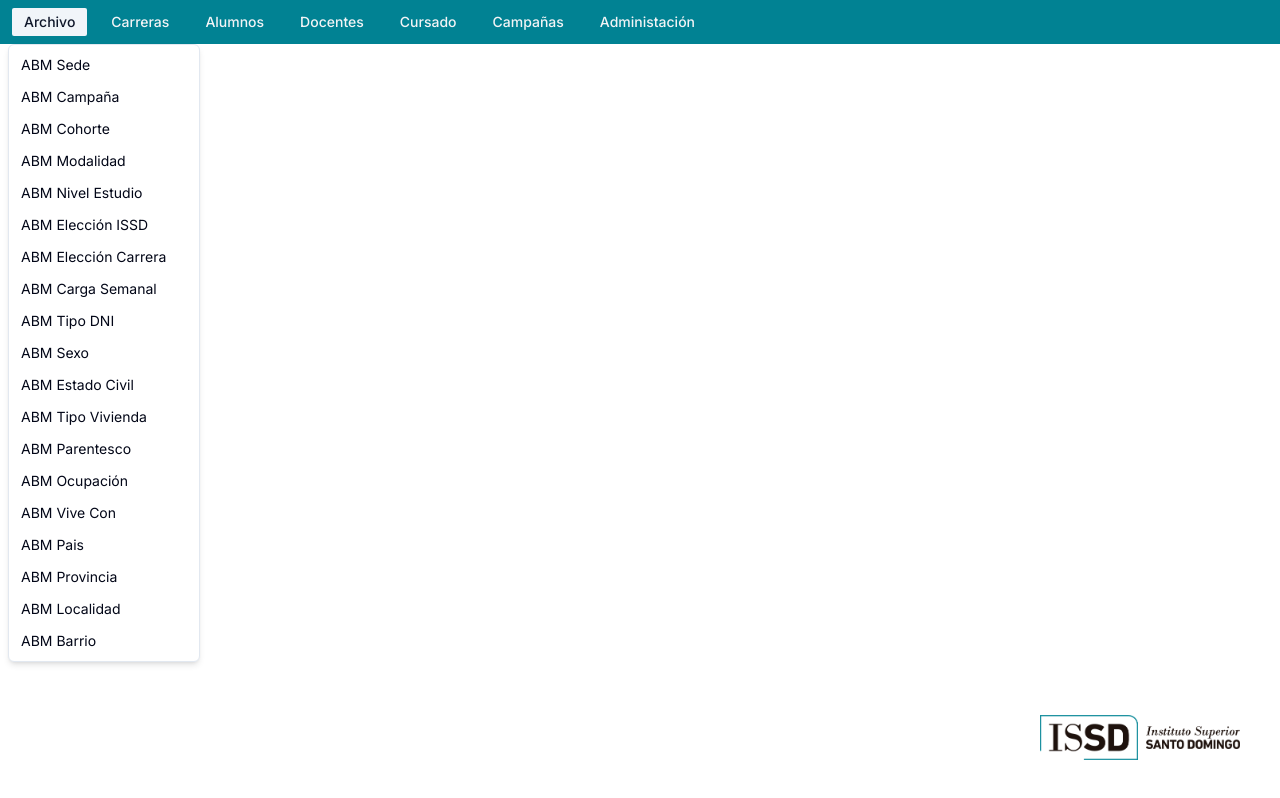
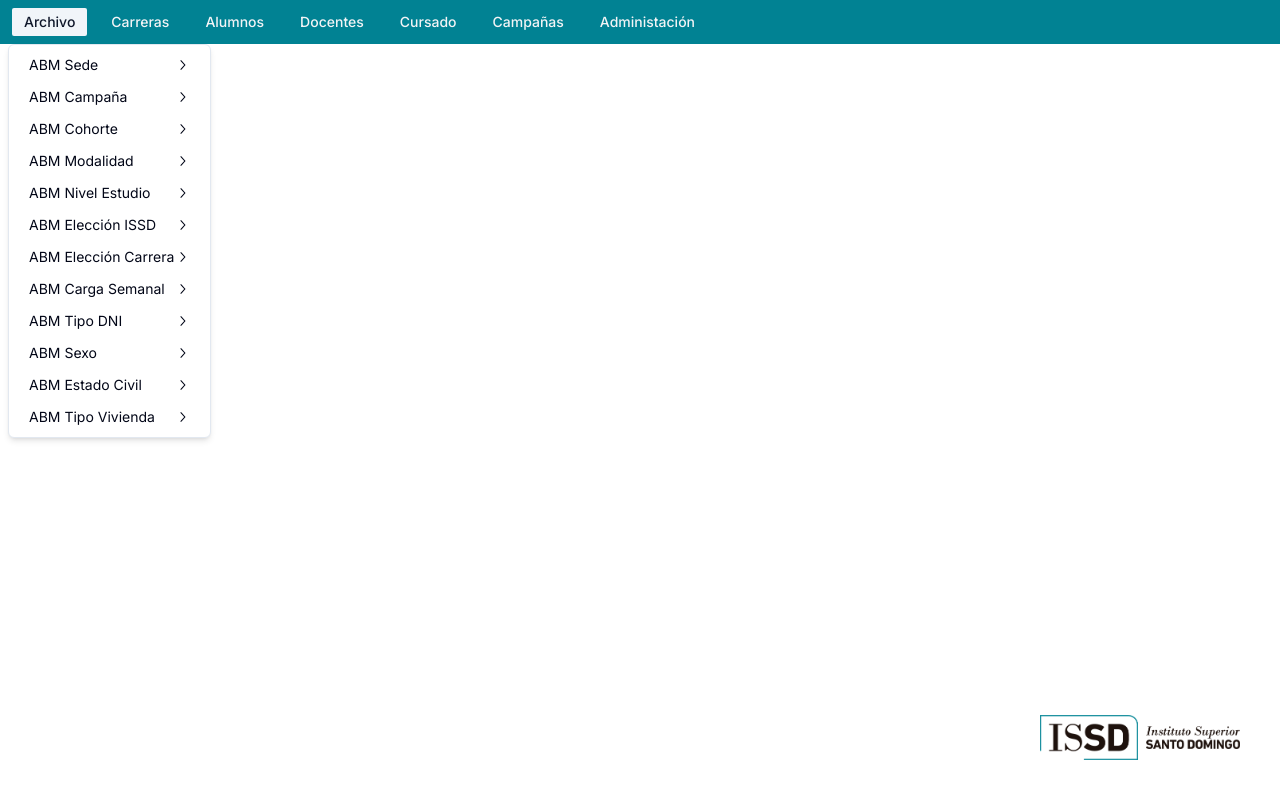
Before and after one commit to demattei-teo/ISSD, a Next.js app: page / in a window 1280 px wide. Both pictures are taken after a click on the button "Archivo". Built offline with nearby package versions, Linux system fonts and the light colour scheme.

Commit message:
feat: add sub menus to navbar

```diff
--- a/package.json
+++ b/package.json
@@ -11,6 +11,7 @@
   "dependencies": {
     "@radix-ui/react-icons": "^1.3.0",
     "@radix-ui/react-menubar": "^1.0.4",
+    "@radix-ui/react-scroll-area": "^1.0.5",
     "class-variance-authority": "^0.7.0",
     "clsx": "^2.1.0",
     "next": "14.1.3",
--- a/src/components/organisms/Header.tsx
+++ b/src/components/organisms/Header.tsx
@@ -1,6 +1,6 @@
 'use client'
 
-import { Menubar, MenubarContent, MenubarItem, MenubarMenu, MenubarTrigger } from '@/components/ui/menubar'
+import { Menubar, MenubarContent, MenubarItem, MenubarMenu, MenubarSub, MenubarSubContent, MenubarSubTrigger, MenubarTrigger } from '@/components/ui/menubar'
 import { categories } from '@/utils/Links'
 import clsx from 'clsx'
 import Image from 'next/image'
@@ -8,6 +8,7 @@ import Link from 'next/link'
 import { useState } from 'react'
 import { CloseIcon, MenuIcon } from '..'
 import Button from '../atoms/Buttons'
+import { ScrollArea } from '../ui/scroll-area'
 
 function Header() {
   const [open, setOpen] = useState(false)
@@ -30,71 +31,208 @@ function Header() {
         <MenubarMenu>
           <MenubarTrigger>Archivo</MenubarTrigger>
           <MenubarContent>
-            {categories.archivo.map((category, index) => (
+            <ScrollArea className='h-[384px] px-2'>
+
+              {categories.archivo.map((category, index) => {
+                if (category.subMenu) {
+                  return (
+                    <MenubarSub key={index}>
+                      <MenubarSubTrigger>{category.name}</MenubarSubTrigger>
+                      <MenubarSubContent>
+                        {category.subMenu.map((subMenu, index) => {
+                          return (
+                            <MenubarItem key={index}>
+                              <Link href='/'>{subMenu.name}</Link>
+                            </MenubarItem>
+                          )
+                        })}
+                      </MenubarSubContent>
+                    </MenubarSub>
+                  )
+                } else {
+                  return (
                     <MenubarItem key={index}>
                       <Link href={category.link}>{category.name}</Link>
                     </MenubarItem>
-            ))}
+                  )
+                }
+              })}
+            </ScrollArea>
           </MenubarContent>
         </MenubarMenu>
         <MenubarMenu>
           <MenubarTrigger>Carreras</MenubarTrigger>
           <MenubarContent>
-            {categories.carreras.map((category, index) => (
+            {categories.carreras.map((category, index) => {
+              if (category.subMenu) {
+                return (
+                  <MenubarSub key={index}>
+                    <MenubarSubTrigger>{category.name}</MenubarSubTrigger>
+                    <MenubarSubContent>
+                      {category.subMenu.map((subMenu, index) => {
+                        return (
+                          <MenubarItem key={index}>
+                            <Link href='/'>{subMenu.name}</Link>
+                          </MenubarItem>
+                        )
+                      })}
+                    </MenubarSubContent>
+                  </MenubarSub>
+                )
+              } else {
+                return (
                   <MenubarItem key={index}>
                     <Link href={category.link}>{category.name}</Link>
                   </MenubarItem>
-            ))}
+                )
+              }
+            }
+            )}
           </MenubarContent>
         </MenubarMenu>
         <MenubarMenu>
           <MenubarTrigger>Alumnos</MenubarTrigger>
           <MenubarContent>
-            {categories.alumnos.map((category, index) => (
+            {categories.alumnos.map((category, index) => {
+              if (category.subMenu) {
+                return (
+                  <MenubarSub key={index}>
+                    <MenubarSubTrigger>{category.name}</MenubarSubTrigger>
+                    <MenubarSubContent>
+                      {category.subMenu.map((subMenu, index) => {
+                        return (
+                          <MenubarItem key={index}>
+                            <Link href='/'>{subMenu.name}</Link>
+                          </MenubarItem>
+                        )
+                      })}
+                    </MenubarSubContent>
+                  </MenubarSub>
+                )
+              } else {
+                return (
                   <MenubarItem key={index}>
                     <Link href={category.link}>{category.name}</Link>
                   </MenubarItem>
-            ))}
+                )
+              }
+            })}
           </MenubarContent>
         </MenubarMenu>
         <MenubarMenu>
           <MenubarTrigger>Docentes</MenubarTrigger>
           <MenubarContent>
-            {categories.docentes.map((category, index) => (
+            {categories.docentes.map((category, index) => {
+              if (category.subMenu) {
+                return (
+                  <MenubarSub key={index}>
+                    <MenubarSubTrigger>{category.name}</MenubarSubTrigger>
+                    <MenubarSubContent>
+                      {category.subMenu.map((subMenu, index) => {
+                        return (
+                          <MenubarItem key={index}>
+                            <Link href='/'>{subMenu.name}</Link>
+                          </MenubarItem>
+                        )
+                      })}
+                    </MenubarSubContent>
+                  </MenubarSub>
+                )
+              } else {
+                return (
                   <MenubarItem key={index}>
                     <Link href={category.link}>{category.name}</Link>
                   </MenubarItem>
-            ))}
+                )
+              }
+            })}
           </MenubarContent>
         </MenubarMenu>
         <MenubarMenu>
           <MenubarTrigger>Cursado</MenubarTrigger>
           <MenubarContent>
-            {categories.cursado.map((category, index) => (
+            {categories.cursado.map((category, index) => {
+              if (category.subMenu) {
+                return (
+                  <MenubarSub key={index}>
+                    <MenubarSubTrigger>{category.name}</MenubarSubTrigger>
+                    <MenubarSubContent>
+                      {category.subMenu.map((subMenu, index) => {
+                        return (
+                          <MenubarItem key={index}>
+                            <Link href='/'>{subMenu.name}</Link>
+                          </MenubarItem>
+                        )
+                      })}
+                    </MenubarSubContent>
+                  </MenubarSub>
+                )
+              } else {
+                return (
                   <MenubarItem key={index}>
                     <Link href={category.link}>{category.name}</Link>
                   </MenubarItem>
-            ))}
+                )
+              }
+            })}
           </MenubarContent>
         </MenubarMenu>
         <MenubarMenu>
           <MenubarTrigger>Campañas</MenubarTrigger>
           <MenubarContent>
-            {categories.campañas.map((category, index) => (
+            {categories.campañas.map((category, index) => {
+              if (category.subMenu) {
+                return (
+                  <MenubarSub key={index}>
+                    <MenubarSubTrigger>{category.name}</MenubarSubTrigger>
+                    <MenubarSubContent>
+                      {category.subMenu.map((subMenu, index) => {
+                        return (
+                          <MenubarItem key={index}>
+                            <Link href='/'>{subMenu.name}</Link>
+                          </MenubarItem>
+                        )
+                      })}
+                    </MenubarSubContent>
+                  </MenubarSub>
+                )
+              } else {
+                return (
                   <MenubarItem key={index}>
                     <Link href={category.link}>{category.name}</Link>
                   </MenubarItem>
-            ))}
+                )
+              }
+            })}
           </MenubarContent>
         </MenubarMenu>
         <MenubarMenu>
           <MenubarTrigger>Administación</MenubarTrigger>
           <MenubarContent>
-            {categories.administración.map((category, index) => (
+            {categories.administración.map((category, index) => {
+              if (category.subMenu) {
+                return (
+                  <MenubarSub key={index}>
+                    <MenubarSubTrigger>{category.name}</MenubarSubTrigger>
+                    <MenubarSubContent>
+                      {category.subMenu.map((subMenu, index) => {
+                        return (
+                          <MenubarItem key={index}>
+                            <Link href='/'>{subMenu.name}</Link>
+                          </MenubarItem>
+                        )
+                      })}
+                    </MenubarSubContent>
+                  </MenubarSub>
+                )
+              } else {
+                return (
                   <MenubarItem key={index}>
                     <Link href={category.link}>{category.name}</Link>
                   </MenubarItem>
-            ))}
+                )
+              }
+            })}
           </MenubarContent>
         </MenubarMenu>
       </Menubar>
--- /dev/null
+++ b/src/components/ui/scroll-area.tsx
@@ -0,0 +1,48 @@
+'use client'
+
+import * as ScrollAreaPrimitive from '@radix-ui/react-scroll-area'
+import * as React from 'react'
+
+import { cn } from '@/lib/utils'
+
+const ScrollArea = React.forwardRef<
+React.ElementRef<typeof ScrollAreaPrimitive.Root>,
+React.ComponentPropsWithoutRef<typeof ScrollAreaPrimitive.Root>
+>(({ className, children, ...props }, ref) => (
+  <ScrollAreaPrimitive.Root
+    ref={ref}
+    className={cn('relative overflow-hidden', className)}
+    {...props}
+  >
+    <ScrollAreaPrimitive.Viewport className='h-full w-full rounded-[inherit]'>
+      {children}
+    </ScrollAreaPrimitive.Viewport>
+    <ScrollBar />
+    <ScrollAreaPrimitive.Corner />
+  </ScrollAreaPrimitive.Root>
+))
+ScrollArea.displayName = ScrollAreaPrimitive.Root.displayName
+
+const ScrollBar = React.forwardRef<
+React.ElementRef<typeof ScrollAreaPrimitive.ScrollAreaScrollbar>,
+React.ComponentPropsWithoutRef<typeof ScrollAreaPrimitive.ScrollAreaScrollbar>
+>(({ className, orientation = 'vertical', ...props }, ref) => (
+  <ScrollAreaPrimitive.ScrollAreaScrollbar
+    ref={ref}
+    orientation={orientation}
+    className={cn(
+      'flex touch-none select-none transition-colors',
+      orientation === 'vertical' &&
+        'h-full w-2.5 border-l border-l-transparent p-[1px]',
+      orientation === 'horizontal' &&
+        'h-2.5 flex-col border-t border-t-transparent p-[1px]',
+      className
+    )}
+    {...props}
+  >
+    <ScrollAreaPrimitive.ScrollAreaThumb className='relative flex-1 rounded-full bg-slate-200 dark:bg-slate-800' />
+  </ScrollAreaPrimitive.ScrollAreaScrollbar>
+))
+ScrollBar.displayName = ScrollAreaPrimitive.ScrollAreaScrollbar.displayName
+
+export { ScrollArea, ScrollBar }
--- a/src/utils/Links.ts
+++ b/src/utils/Links.ts
@@ -1,63 +1,63 @@
 const categories = {
   archivo: [
-    { name: 'ABM Sede', link: '/' },
-    { name: 'ABM Campaña', link: '/' },
-    { name: 'ABM Cohorte', link: '/' },
-    { name: 'ABM Modalidad', link: '/' },
-    { name: 'ABM Nivel Estudio', link: '/' },
-    { name: 'ABM Elección ISSD', link: '/' },
-    { name: 'ABM Elección Carrera', link: '/' },
-    { name: 'ABM Carga Semanal', link: '/' },
-    { name: 'ABM Tipo DNI', link: '/' },
-    { name: 'ABM Sexo', link: '/' },
-    { name: 'ABM Estado Civil', link: '/' },
-    { name: 'ABM Tipo Vivienda', link: '/' },
-    { name: 'ABM Parentesco', link: '/' },
-    { name: 'ABM Ocupación', link: '/' },
-    { name: 'ABM Vive Con', link: '/' },
-    { name: 'ABM Pais', link: '/' },
-    { name: 'ABM Provincia', link: '/' },
-    { name: 'ABM Localidad', link: '/' },
-    { name: 'ABM Barrio', link: '/' }
+    { name: 'ABM Sede', link: '/', subMenu: [{ name: 'Consultar Sede' }] },
+    { name: 'ABM Campaña', link: '/', subMenu: [{ name: 'Consultar Campaña' }] },
+    { name: 'ABM Cohorte', link: '/', subMenu: [{ name: 'Consultar Cohorte' }] },
+    { name: 'ABM Modalidad', link: '/', subMenu: [{ name: 'Consultar Modalidad' }] },
+    { name: 'ABM Nivel Estudio', link: '/', subMenu: [{ name: 'Consultar Nivel Estudio' }] },
+    { name: 'ABM Elección ISSD', link: '/', subMenu: [{ name: 'Consultar Elección ISSD' }] },
+    { name: 'ABM Elección Carrera', link: '/', subMenu: [{ name: 'Consultar Elección Carrera' }] },
+    { name: 'ABM Carga Semanal', link: '/', subMenu: [{ name: 'Consultar Carga Semanal' }] },
+    { name: 'ABM Tipo DNI', link: '/', subMenu: [{ name: 'Consultar Tipo DNI' }] },
+    { name: 'ABM Sexo', link: '/', subMenu: [{ name: 'Consultar Sexo' }] },
+    { name: 'ABM Estado Civil', link: '/', subMenu: [{ name: 'Consultar Estado Civil' }] },
+    { name: 'ABM Tipo Vivienda', link: '/', subMenu: [{ name: 'Consultar Tipo Vivienda' }] },
+    { name: 'ABM Parentesco', link: '/', subMenu: [{ name: 'Consultar Parentesco' }] },
+    { name: 'ABM Ocupación', link: '/', subMenu: [{ name: 'Consultar Ocupación' }] },
+    { name: 'ABM Vive Con', link: '/', subMenu: [{ name: 'Consultar Vive Con' }] },
+    { name: 'ABM Pais', link: '/', subMenu: [{ name: 'Consultar Pais' }] },
+    { name: 'ABM Provincia', link: '/', subMenu: [{ name: 'Consultar Provincia' }] },
+    { name: 'ABM Localidad', link: '/', subMenu: [{ name: 'Consultar Localidad' }] },
+    { name: 'ABM Barrio', link: '/', subMenu: [{ name: 'Consultar Barrio' }] }
   ],
   carreras: [
-    { name: 'ABM Carreras', link: '/' },
-    { name: 'ABM Materias', link: '/' },
-    { name: 'ABM Planes Estudio', link: '/' },
-    { name: 'ABM Correlativas', link: '/' },
-    { name: 'ABM Material Didáctico', link: '/' }
+    { name: 'ABM Carreras', link: '/', subMenu: [{ name: 'Consultar Carreras' }] },
+    { name: 'ABM Materias', link: '/', subMenu: [{ name: 'Consultar Materias' }] },
+    { name: 'ABM Planes Estudio', link: '/', subMenu: [{ name: 'Consultar Planes Estudio' }] },
+    { name: 'ABM Correlativas', link: '/', subMenu: [{ name: 'Consultar Correlativas' }] },
+    { name: 'ABM Material Didáctico', link: '/', subMenu: [{ name: 'Consultar Material Didáctico' }] }
   ],
   alumnos: [
-    { name: 'ABM Alumnos', link: '/' },
+    { name: 'ABM Alumnos', link: '/', subMenu: [{ name: 'Consultar Alumnos' }] },
     { name: 'Historico Alumnos', link: '/' },
-    { name: 'ABM Equivalencias', link: '/' },
-    { name: 'ABM Asistencias', link: '/' },
-    { name: 'ABM Pases', link: '/' }
+    { name: 'ABM Equivalencias', link: '/', subMenu: [{ name: 'Consultar Equivalencias' }] },
+    { name: 'ABM Asistencias', link: '/', subMenu: [{ name: 'Consultar Asistencias' }] },
+    { name: 'ABM Pases', link: '/', subMenu: [{ name: 'Consultar Pases' }] }
   ],
   docentes: [
-    { name: 'ABM Docentes', link: '/' },
+    { name: 'ABM Docentes', link: '/', subMenu: [{ name: 'Consultar Docentes' }] },
     { name: 'Histórico Docentes', link: '/' },
     { name: 'Emitir Certificado', link: '/' },
-    { name: 'ABM Tardanzas', link: '/' },
-    { name: 'Inasistencias', link: '/' },
-    { name: 'ABM Marcas', link: '/' }
+    { name: 'ABM Tardanzas', link: '/', subMenu: [{ name: 'Consultar Tardanzas' }] },
+    { name: 'ABM Inasistencias', link: '/', subMenu: [{ name: 'Consultar Inasistencias' }] },
+    { name: 'ABM Marcas', link: '/', subMenu: [{ name: 'Consultar Marcas' }] }
   ],
   cursado: [
-    { name: 'ABM Inscripciónes Cursado', link: '/' },
-    { name: 'ABM Inscripción Examen', link: '/' },
-    { name: 'ABM Turno Examen', link: '/' },
-    { name: 'ABM Programación Horarios', link: '/' }
+    { name: 'ABM Inscripciónes Cursado', link: '/', subMenu: [{ name: 'Consultar Cursado' }] },
+    { name: 'ABM Inscripción Examen', link: '/', subMenu: [{ name: 'Consultar Examen' }] },
+    { name: 'ABM Turno Examen', link: '/', subMenu: [{ name: 'Consultar Turno' }] },
+    { name: 'ABM Programación Horarios', link: '/', subMenu: [{ name: 'Consultar Programación Horarios' }] }
   ],
   campañas: [
-    { name: 'ABM Asesores', link: '/' },
-    { name: 'ABM Liquidación Asedores', link: '/' },
-    { name: 'ABM Convocatorias', link: '/' }
+    { name: 'ABM Asesores', link: '/', subMenu: [{ name: 'Consultar Asesores' }] },
+    { name: 'ABM Liquidación Asesores', link: '/', subMenu: [{ name: 'Consultar Liquidación Asesores' }] },
+    { name: 'ABM Convocatorias', link: '/', subMenu: [{ name: 'Consultar Convocatorias' }] }
   ],
   administración: [
-    { name: 'ABM Pagos', link: '/' },
-    { name: 'ABM Recibos', link: '/' },
-    { name: 'ABM Compromisos Pago', link: '/' },
-    { name: 'ABM Plan de Cuotas', link: '/' }
+    { name: 'ABM Pagos', link: '/', subMenu: [{ name: 'Consultar Pagos' }] },
+    { name: 'ABM Recibos', link: '/', subMenu: [{ name: 'Consultar Recibos' }] },
+    { name: 'ABM Compromisos Pago', link: '/', subMenu: [{ name: 'Consultar Compromisos' }] },
+    { name: 'ABM Plan de Cuotas', link: '/', subMenu: [{ name: 'Consultar Plan de Cuotas' }] }
   ]
 }
 
```
Also changed, not shown: 1 other file (tests, documents, lock files or other folders). Lines whose indentation alone changed are shown as unchanged.
